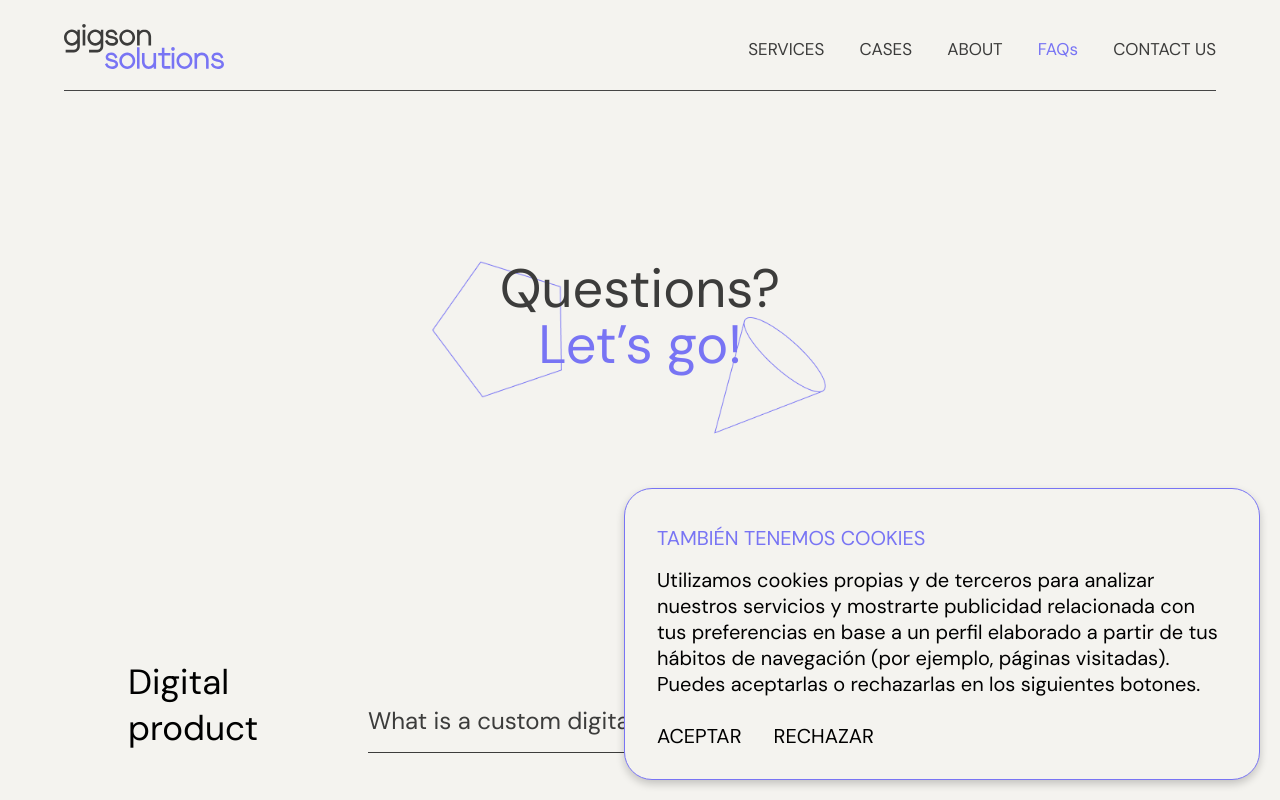
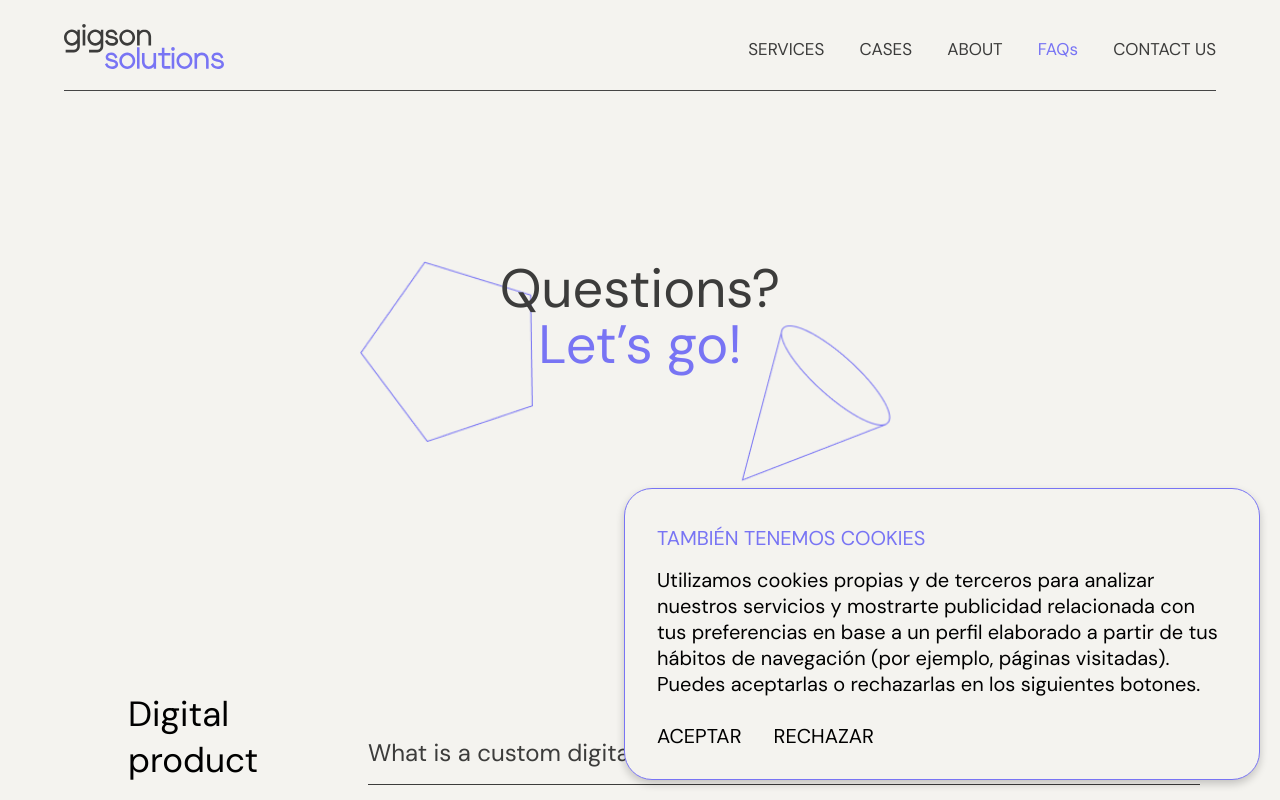
Before and after one commit to martatorredev/GigsonReact, a React (Vite) app: page /faqs in a window 1280 px wide. Shown: the top 800 px of the page. Built offline with nearby package versions, Linux system fonts and the light colour scheme.

Commit message:
Alejar la imagen de fondo del héroe de la sección de preguntas frecuentes

```diff
--- a/src/components/Pages/Faqs/Faqs.css
+++ b/src/components/Pages/Faqs/Faqs.css
@@ -10,7 +10,7 @@
    padding-bottom: 4rem;
    overflow: hidden;
 }
-.faq-button-wrapper{
+.faq-button-wrapper {
    text-transform: uppercase;
 }
 .faqs-imgs {
@@ -101,9 +101,12 @@
 @media (min-width: 70rem) {
    .hero-faqs {
       text-align: center;
-      margin: 10rem 1rem 5rem;
-      padding: 6rem 0;
+      margin: 8rem 1rem 5rem;
+      padding: 8rem 0;
       overflow: hidden;
+   }
+   .faqs-imgs {
+      max-width: 36rem;
    }
 
    .hero-faqs-h1 {
@@ -150,6 +153,15 @@
       padding-inline: 10rem;
    }
 
+   .hero-faqs {
+      margin: 6rem 1rem 3rem;
+      padding: 12rem 0;
+   }
+
+   .faqs-imgs {
+      max-width: 42rem;
+   }
+
    .faqs-accordion-h2 {
       font-size: 2.8rem;
    }
```
